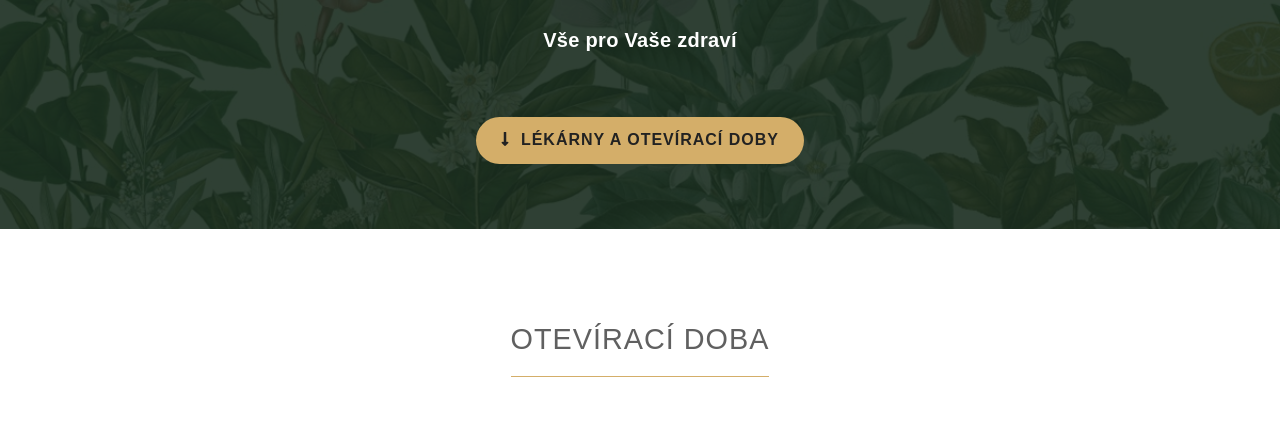
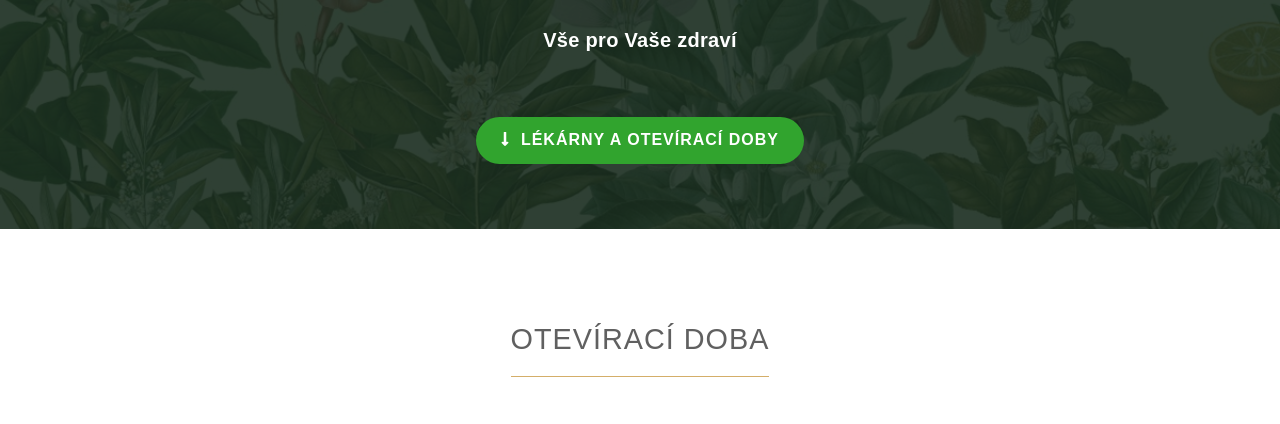
Before and after one commit to webdesignerCZ/lekarna-kojetin, a plain HTML site: page index.html in a window 1280 px wide. Shown: the part 342-766 px from the top of the page. Drawn offline with Linux system fonts and the light colour scheme; a script that the page names is missing; a web font is replaced by a local one.

Commit message:
change call-to-action button color

```diff
--- a/static/main.css
+++ b/static/main.css
@@ -153,12 +153,14 @@ a:hover {
 }
 .home-content .call-to-action {
     border-radius: 50px;
-    background: #d4ae69;
+    /* background: #d4ae69; */
+    /* color: #222; */
+    color: #fff;
+    background-color: #31a42e;
     letter-spacing: 1px;
-    color: #222;
 }
 .home-content .call-to-action:hover {
-    background: #fff;
+    background-color: #21711f;
     cursor: pointer;
 }
 .home-feature {}
```
